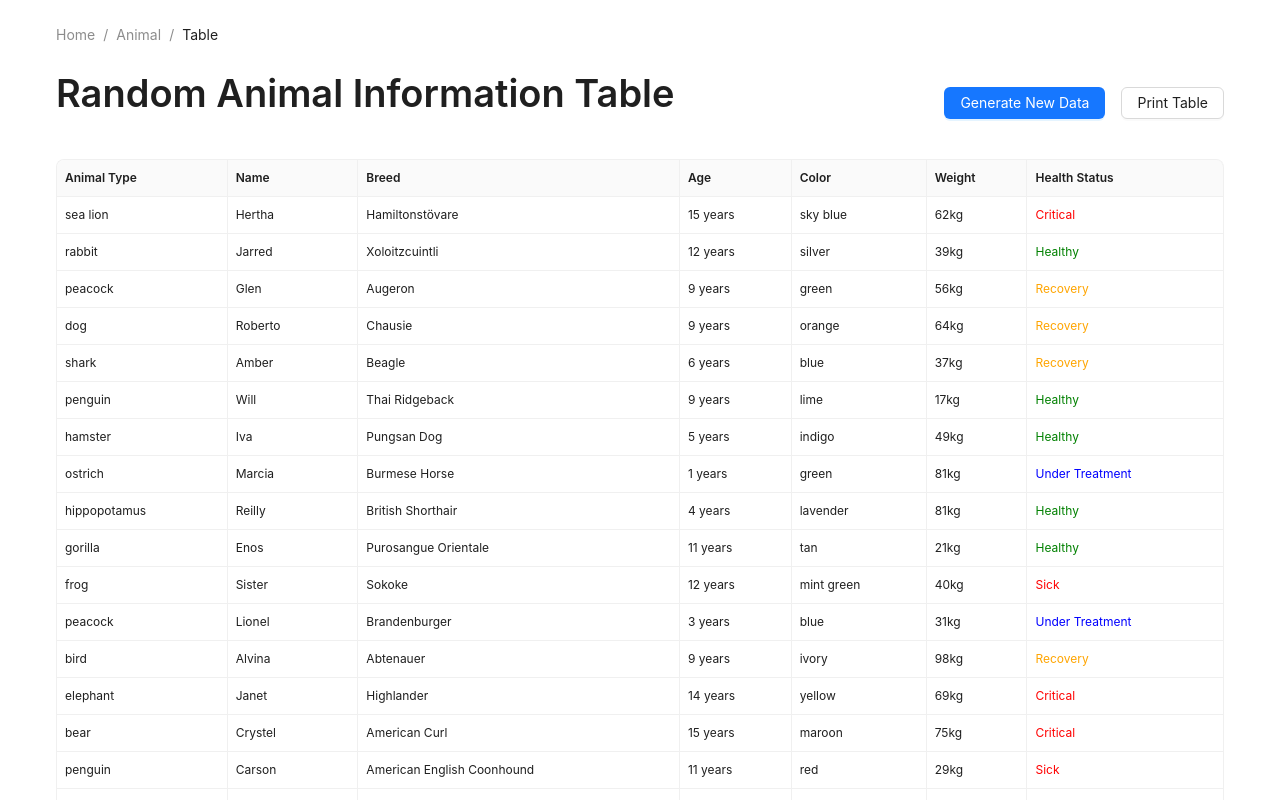
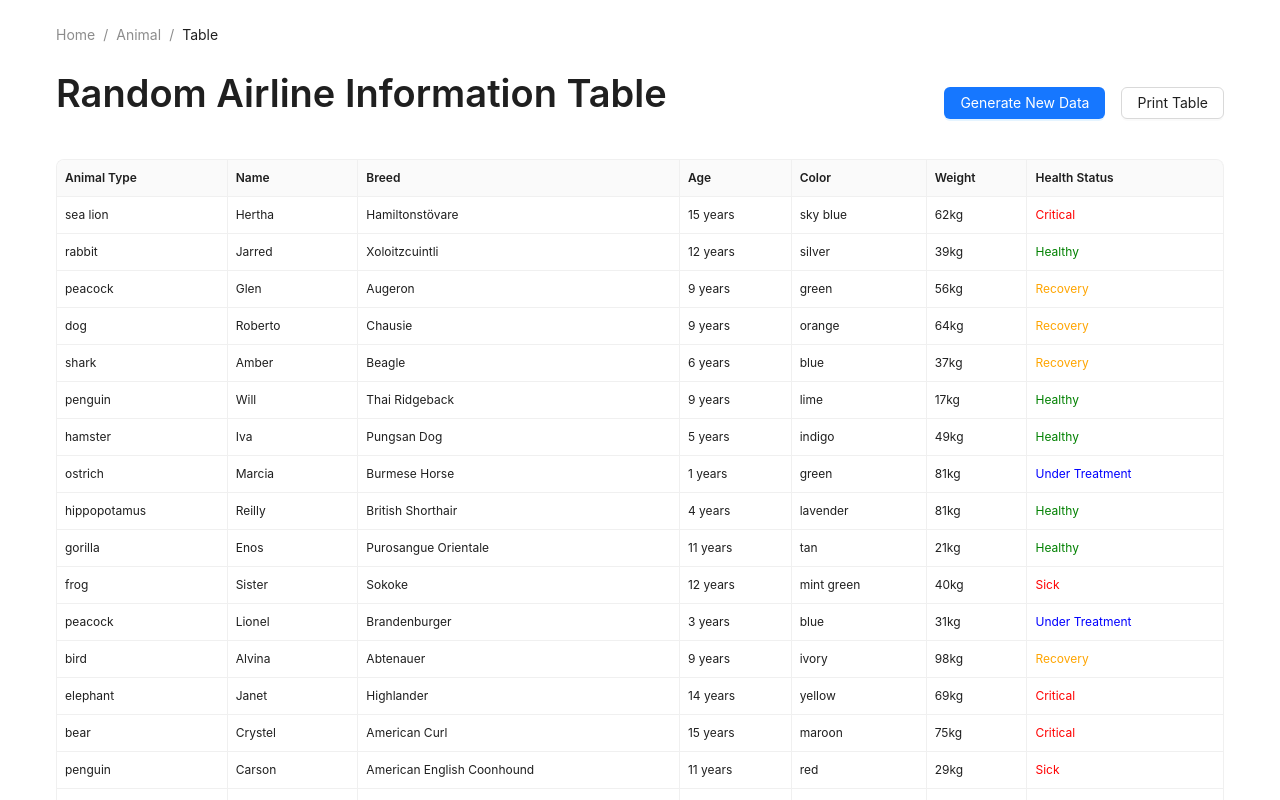
Before and after one commit to meetqy/randomkits, a Next.js app: page /animal/table in a window 1280 px wide. Shown: the top 800 px of the page. Built offline with nearby package versions, Linux system fonts and the light colour scheme; what @ant-design/nextjs-registry would draw is missing.

Commit message:
feat: Refactor AnimalClient to use TableClientPage component for improved data handling and printing functionality

```diff
--- a/src/app/(tool)/animal/table/client.tsx
+++ b/src/app/(tool)/animal/table/client.tsx
@@ -1,10 +1,6 @@
 "use client";
-import { Button, ConfigProvider, Table, theme, Typography } from "antd";
 import { faker } from "@faker-js/faker";
-import { useCallback, useState, useRef } from "react";
-import { useReactToPrint } from "react-to-print";
-
-const { Title } = Typography;
+import { TableClientPage } from "~/components/table-client-page";
 
 interface AnimalData {
   key: string;
@@ -92,48 +88,11 @@ const columns = [
 ];
 
 export function AnimalClient() {
-  const [data, setData] = useState<AnimalData[]>(generateData());
-  const componentRef = useRef<HTMLDivElement>(null);
-  const [isPrinting, setIsPrinting] = useState(false);
-
-  const handleRefresh = useCallback(() => {
-    setData(generateData());
-  }, []);
-
-  const handlePrint = useReactToPrint({
-    contentRef: componentRef,
-    onBeforePrint: () => {
-      setIsPrinting(true);
-      return Promise.resolve();
-    },
-    onAfterPrint: () => {
-      setIsPrinting(false);
-    },
-  });
-
   return (
-    <div className="py-6">
-      <div className="mb-6 flex items-center justify-between">
-        <Title level={1}>Random Animal Information Table</Title>
-        <div className="space-x-4">
-          <Button onClick={handleRefresh} type="primary">
-            Generate New Data
-          </Button>
-          <Button onClick={() => handlePrint()}>Print Table</Button>
-        </div>
-      </div>
-
-      <div ref={componentRef}>
-        <ConfigProvider theme={{ algorithm: theme.compactAlgorithm }}>
-          <Table
-            sticky={!!isPrinting}
-            columns={columns}
-            dataSource={data}
-            pagination={false}
-            bordered
-          />
-        </ConfigProvider>
-      </div>
-    </div>
+    <TableClientPage
+      title="Random Airline Information Table"
+      columns={columns}
+      generateData={generateData}
+    />
   );
 }
--- /dev/null
+++ b/src/components/table-client-page.tsx
@@ -0,0 +1,73 @@
+"use client";
+
+import { Button, ConfigProvider, Table, theme, Typography } from "antd";
+import type { ColumnsType } from "antd/es/table";
+import { useCallback, useRef, useState } from "react";
+import { useReactToPrint } from "react-to-print";
+
+const { Title } = Typography;
+
+interface TableClientPageProps<T> {
+  title: string;
+  columns: ColumnsType<T> | undefined;
+  generateData: () => T[];
+  initialData?: T[];
+}
+
+export function TableClientPage<T extends { key: string }>({
+  title,
+  columns,
+  generateData,
+  initialData,
+}: TableClientPageProps<T>) {
+  const [data, setData] = useState<T[]>(initialData ?? generateData());
+  const componentRef = useRef<HTMLDivElement>(null);
+
+  const handleRefresh = useCallback(() => {
+    setData(generateData());
+  }, [generateData]);
+
+  const handlePrint = useReactToPrint({
+    contentRef: componentRef,
+    pageStyle: `
+      @page {
+        size: A4;
+        padding: 16px;
+        margin: 0;
+      }
+    `,
+  });
+
+  return (
+    <div className="py-6">
+      {/* 标题和操作按钮 */}
+      <div className="mb-6 flex items-center justify-between">
+        <Title level={1}>{title}</Title>
+        <div className="space-x-4">
+          <Button onClick={handleRefresh} type="primary">
+            Generate New Data
+          </Button>
+          <Button onClick={() => handlePrint()}>Print Table</Button>
+        </div>
+      </div>
+
+      {/* 表格区域 */}
+      <div ref={componentRef}>
+        <ConfigProvider theme={{ algorithm: theme.compactAlgorithm }}>
+          <Table
+            columns={columns}
+            dataSource={data}
+            pagination={false}
+            bordered
+            footer={() => (
+              <div className="flex justify-between text-gray-500">
+                <span>Generated by RandomKits</span>
+                <span>randomkits.com</span>
+              </div>
+            )}
+          />
+        </ConfigProvider>
+      </div>
+    </div>
+  );
+}
```
